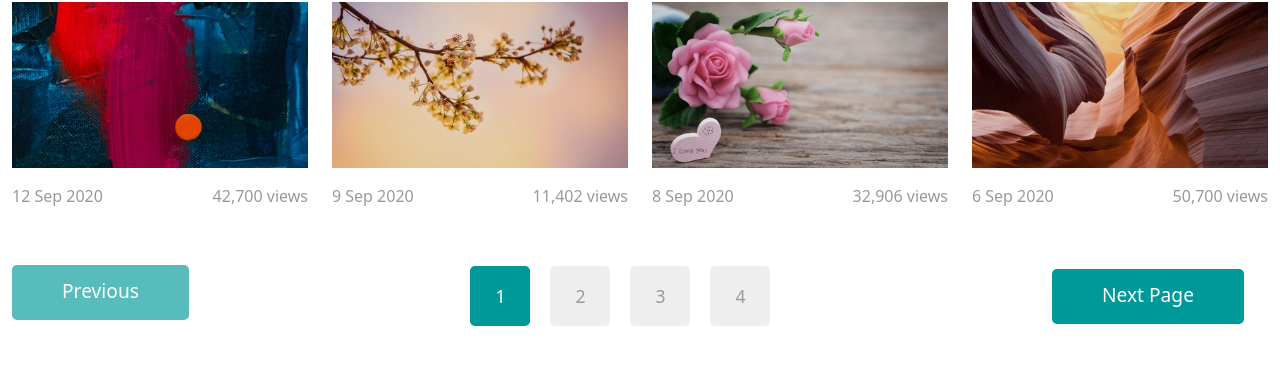
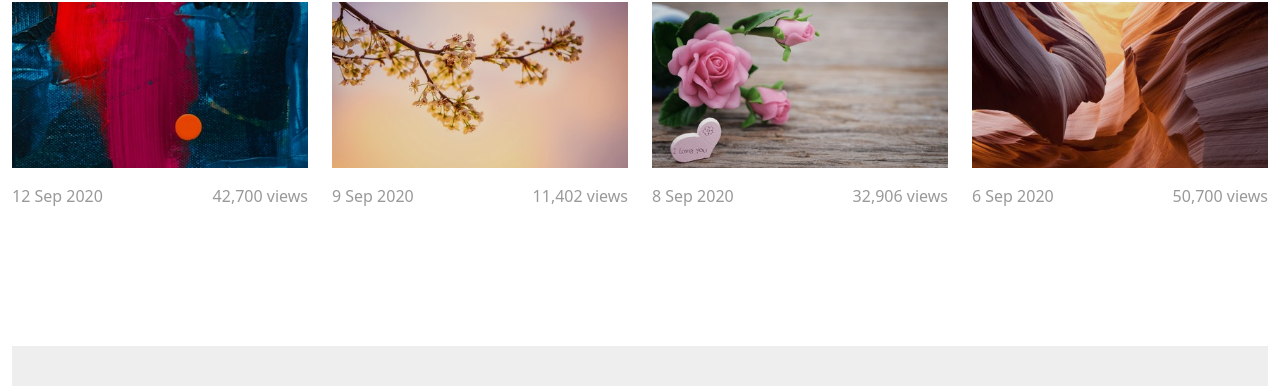
Before and after one commit to EugeneZakhno/portfolio, a plain HTML site: page 3d-sites.html in a window 1280 px wide. Shown: the part 1231-1617 px from the top of the page. Drawn offline with Linux system fonts and the light colour scheme.

Commit message:
hide pagination

```diff
--- a/3d-sites.html
+++ b/3d-sites.html
@@ -237,7 +237,7 @@
                 </div>
             </div>
 
-        <div class="row tm-mb-90">
+     <!--   <div class="row tm-mb-90">
             <div class="col-12 d-flex justify-content-between align-items-center tm-paging-col">
                 <a href="javascript:void(0);" class="btn btn-primary tm-btn-prev mb-2 disabled">Previous</a>
                 <div class="tm-paging d-flex">
@@ -248,7 +248,7 @@
                 </div>
                 <a href="javascript:void(0);" class="btn btn-primary tm-btn-next">Next Page</a>
             </div>
-        </div>
+        </div> -->
     </div> <!-- container-fluid, tm-container-content -->
 
     <div class="tm-bg-gray pt-5 pb-3 tm-text-gray">
```
